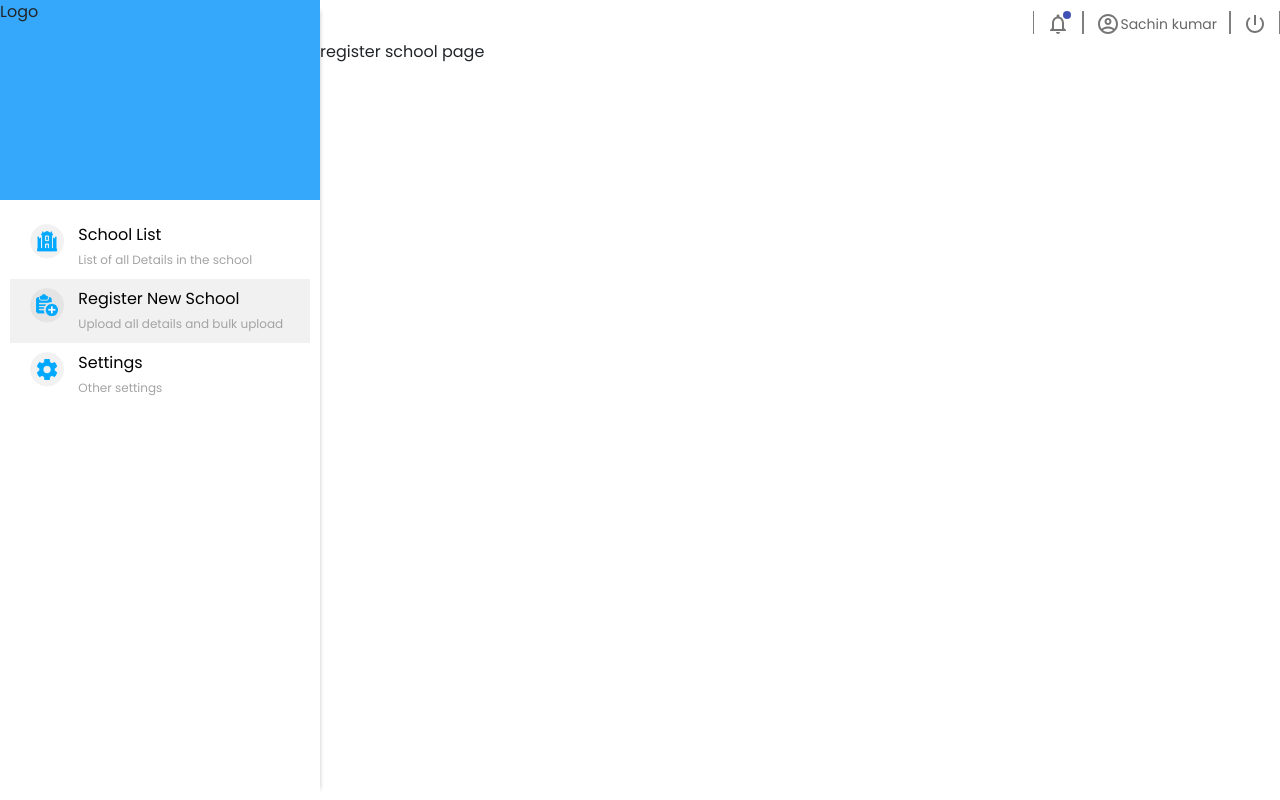
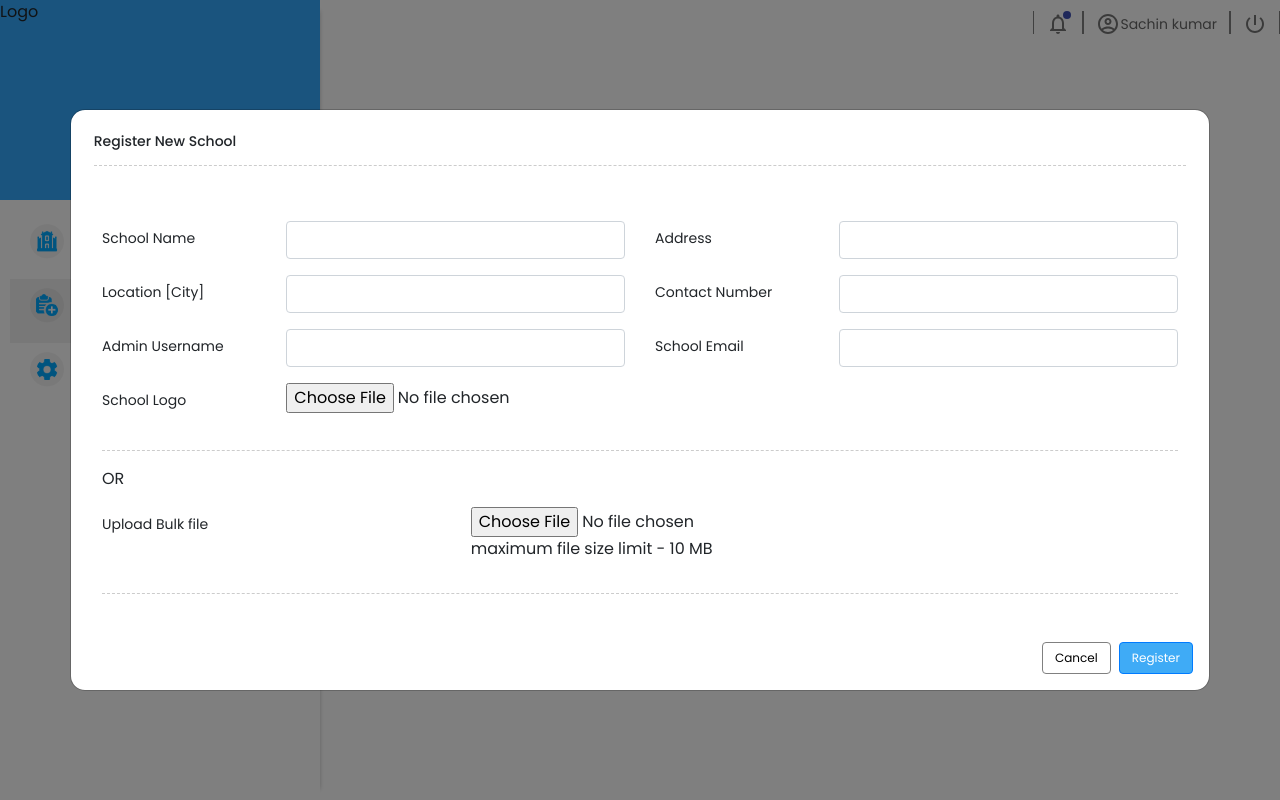
Before and after one commit to pallikondan/school, a React (Create React App) app: page /register in a window 1280 px wide. Built offline with nearby package versions, Linux system fonts and the light colour scheme.

Commit message:
modal added

```diff
--- a/src/App.css
+++ b/src/App.css
@@ -73,9 +73,25 @@ body {
 .mar_top_5px{
     margin-top: 5px;
 }
-.pad_5{
-    padding: 0;
+.pad_2{
+    padding: 2%;
 }
 .mar_top_5{
     margin-top: 5%;
 }
+
+
+div.modal-content{
+    border-radius: 15px;
+}
+
+
+.modal-dotted{
+    border-top: 1px dashed #cccccc;
+}
+
+
+.modal-footer{
+    float:right;
+    border: none;
+}
--- a/src/views/pages/dashboard/registerschool.js
+++ b/src/views/pages/dashboard/registerschool.js
@@ -1,14 +1,153 @@
-import React, {Fragment} from "react";
+import React, {Fragment,useState} from "react";
+import {Button, Modal,Container,Row,Col,FormControl,Form} from 'react-bootstrap'
 
 
-const registerSchool = (props) => {
+function registerSchool() {
+    // eslint-disable-next-line react-hooks/rules-of-hooks
+    const [show, setShow] = useState(true);
+    const handleClose = () => setShow(false);
+    const handleShow = () => setShow(true);
+
     return (
-        <Fragment>
-            <p>register school page</p>
-        </Fragment>
+        <>
 
-    )
+            <Modal show={show} size={'xl'} centered dialogClassName='modal-dialog' onHide={handleClose}>
+                <Modal.Header bsPrefix={'pad_2'} >
+                    <Modal.Title bsPrefix={'font-small font-medium'} >Register New School</Modal.Title>
+                    <hr className={'modal-dotted'}/>
+                </Modal.Header>
+                <Modal.Body >
+                    <Container>
+                        <Row>
+                            <Col>
+                                <Form>
+                                    <Form.Group as={Row} >
+                                        <Form.Label bsPrefix={'font-small'} column sm="4">
+                                            School Name
+                                        </Form.Label>
+                                        <Col sm="8">
+                                            <Form.Control type="text"  required/>
+                                            <Form.Control.Feedback type="invalid">
+                                                Please provide a school Name.
+                                            </Form.Control.Feedback>
+                                        </Col>
+                                    </Form.Group>
+
+                                    <Form.Group as={Row}>
+                                        <Form.Label bsPrefix={'font-small'} column sm="4">
+                                            Location [City]
+                                        </Form.Label>
+                                        <Col sm="8">
+                                            <Form.Control type="text"  />
+                                            <Form.Control.Feedback type="invalid">
+                                                Please provide a location.
+                                            </Form.Control.Feedback>
+                                        </Col>
+                                    </Form.Group>
+                                    <Form.Group as={Row}>
+
+                                    <Form.Label bsPrefix={'font-small'} column sm="4">
+                                        Admin Username
+                                    </Form.Label>
+                                    <Col sm="8">
+                                        <Form.Control type="text"  />
+                                        <Form.Control.Feedback type="invalid">
+                                            Please provide a admin username.
+                                        </Form.Control.Feedback>
+                                    </Col>
+                                    </Form.Group>
+
+                                    <Form.Group as={Row}>
+
+                                        <Form.Label bsPrefix={'font-small'} column sm="4">
+                                           School Logo
+                                        </Form.Label>
+                                        <Col sm="8">
+                                            <Form.Control type="file"  />
+                                        </Col>
+                                    </Form.Group>
+
+
+                                </Form>
+                            </Col>
+                            <Col>
+                                <Form>
+                                    <Form.Group as={Row} >
+                                        <Form.Label bsPrefix={'font-small'} column sm="4">
+                                            Address
+                                        </Form.Label>
+                                        <Col sm="8">
+                                            <Form.Control type="text"  />
+                                            <Form.Control.Feedback type="invalid">
+                                                Please provide address.
+                                            </Form.Control.Feedback>
+                                        </Col>
+                                    </Form.Group>
+
+                                    <Form.Group as={Row}>
+                                        <Form.Label bsPrefix={'font-small'} column sm="4">
+                                            Contact Number
+                                        </Form.Label>
+                                        <Col sm="8">
+                                            <Form.Control type="phone"  />
+                                            <Form.Control.Feedback type="invalid">
+                                                Please provide 10 digit contact number.
+                                            </Form.Control.Feedback>
+                                        </Col>
+                                    </Form.Group>
+                                    <Form.Group as={Row}>
+                                        <Form.Label bsPrefix={'font-small'} column sm="4">
+                                            School Email
+                                        </Form.Label>
+                                        <Col sm="8">
+                                            <Form.Control type="email"  />
+                                        </Col>
+                                    </Form.Group>
+                                </Form>
+                            </Col>
+
+                        </Row>
+                        <Row>
+                            <Col>
+                                <hr className={'modal-dotted'}/>
+<p>OR</p>
+
+                                <Form.Group as={Row}>
+                                    <Form.Label bsPrefix={'font-small'} column sm="4">
+                                        Upload Bulk file
+                                    </Form.Label>
+                                    <Col sm="8">
+                                        <Form.Control type="file"  />
+<span> maximum file size limit - 10 MB</span>
+                                        <Form.Control.Feedback type="invalid">
+                                            Please upload bulk file.
+                                        </Form.Control.Feedback>
+                                    </Col>
+                                </Form.Group>
+
+                            </Col>
+                        </Row>
+                        <Row>
+                            <Col>
+                                <hr className={'modal-dotted'}/>
+                            </Col>
+                        </Row>
+                    </Container>
+                </Modal.Body>
+                <Modal.Footer bsPrefix>
+                    <div className={'modal-footer'}>
+                        <Button style={{border:"1px solid gray"}} className={'font-black font-extra-small'} variant="outline" onClick={handleClose}>
+                            Cancel
+                        </Button>
+                        <Button  className={'font-extra-small btn-blue'} onClick={handleClose}>
+                           Register
+                        </Button>
+                    </div>
+
+                </Modal.Footer>
+            </Modal>
+        </>
+    );
 }
 
-
 export default registerSchool
```
